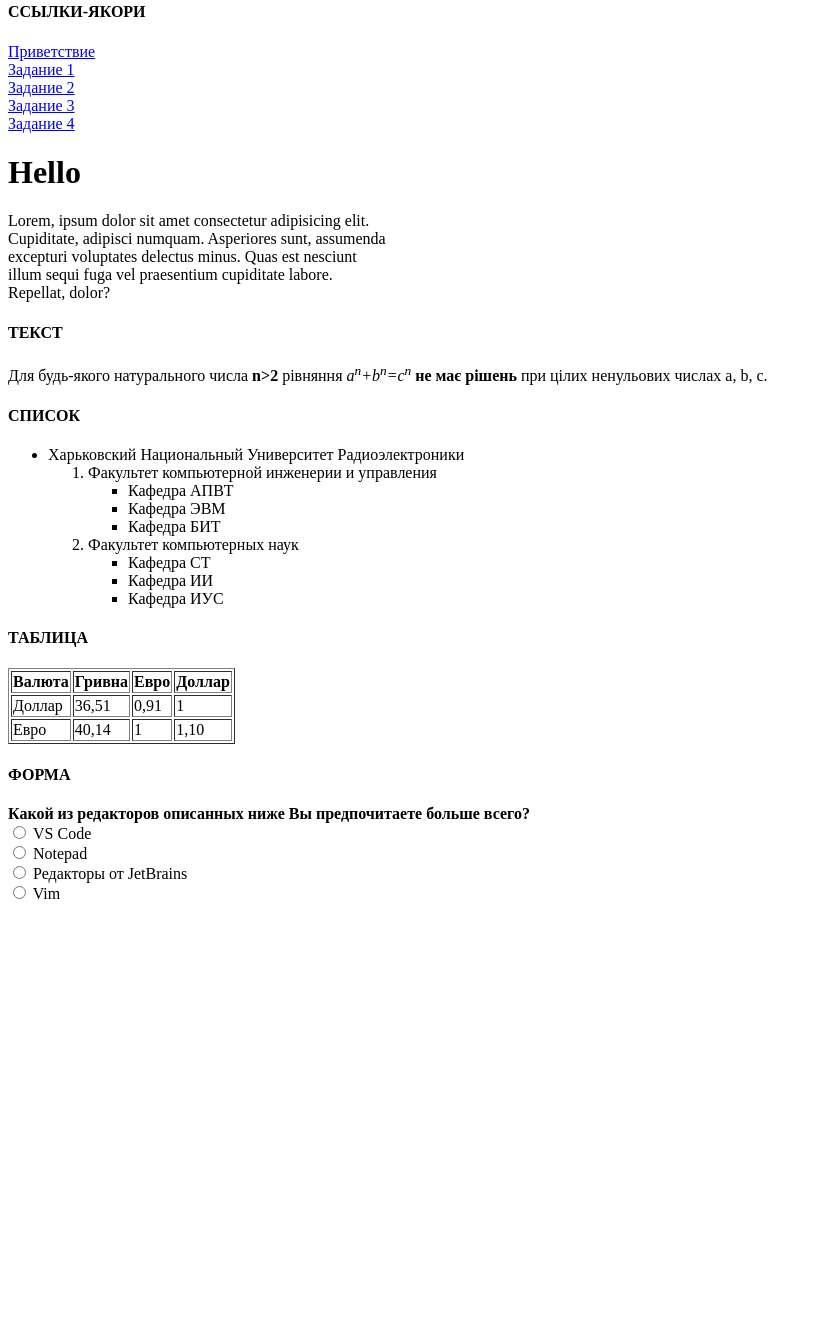
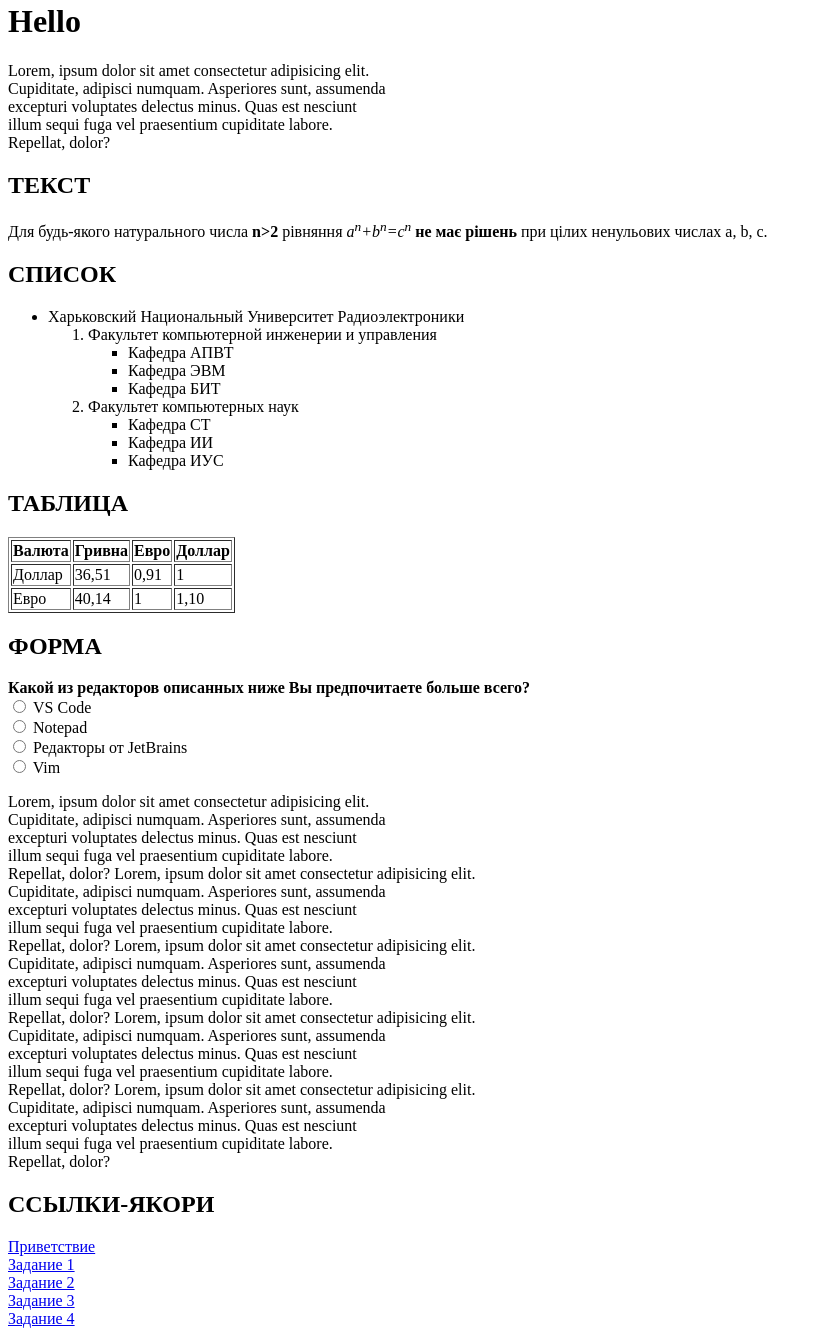
Before and after one commit to NoN-Name87/NoN-Name87.github.io, a plain HTML site: page index.html in a window 1280 px wide. Shown: the part 18-1354 px from the top of the page, without its empty margins (0-818 px from the left). Before the commit the page ends 929 px from the top, so only its background shows below. Drawn offline with Linux system fonts and the light colour scheme.

Commit message:
feat: testing

```diff
--- a/index.html
+++ b/index.html
@@ -5,13 +5,7 @@
         <meta charset="utf-8">
     </head>
     <body>
-        <h4>ССЫЛКИ-ЯКОРИ</h4>
-        <a href="#hello_ch" target="_self">Приветствие</a><br>
-        <a href="#text_ch" target="_self">Задание 1</a><br>
-        <a href="#list_ch" target="_self">Задание 2</a><br>
-        <a href="#table_ch" target="_self">Задание 3</a><br>
-        <a href="#form_ch" target="_self">Задание 4</a>
-        <h1 id="hello_ch">Hello</h1>
+        <h1 id="hello">Hello</h1>
         <p>
             Lorem, ipsum dolor sit amet consectetur adipisicing elit.<br>
             Cupiditate, adipisci numquam. Asperiores sunt, assumenda<br>
@@ -19,11 +13,11 @@
             illum sequi fuga vel praesentium cupiditate labore.<br>
             Repellat, dolor?
         </p>
-        <h4 id="text_ch">ТЕКСТ</h4>
+        <h2 id="task1">ТЕКСТ</h2>
         Для будь-якого натурального числа <b>n&gt;2</b>
         рівняння <i>a<sup>n</sup>+b<sup>n</sup>=c<sup>n</sup></i>
         <b>не має рішень</b> при цілих ненульових числах a, b, c.
-        <h4 id="list_ch">СПИСОК</h4>
+        <h2 id="task2">СПИСОК</h2>
         <ul>
            <li>
                 Харьковский Национальный Университет Радиоэлектроники
@@ -47,7 +41,7 @@
                 </ol>
             </li>
         </ul>
-        <h4 id="table_ch">ТАБЛИЦА</h4>
+        <h2 id="task3">ТАБЛИЦА</h2>
         <table border="1">
             <thead>
                 <tr>
@@ -72,7 +66,7 @@
                 </tr>
             </tbody>
         </table>
-        <h4 id="form_ch">ФОРМА</h4>
+        <h2 id="task4">ФОРМА</h2>
         <form>
             <b>Какой из редакторов описанных ниже Вы предпочитаете больше всего?</b><br>
             <input type="radio" name="editor" id="option1">
@@ -84,5 +78,38 @@
             <input type="radio" name="editor" id="option4">
             Vim
         </form>
+        <p>
+            Lorem, ipsum dolor sit amet consectetur adipisicing elit.<br>
+            Cupiditate, adipisci numquam. Asperiores sunt, assumenda<br>
+            excepturi voluptates delectus minus. Quas est nesciunt<br>
+            illum sequi fuga vel praesentium cupiditate labore.<br>
+            Repellat, dolor?
+            Lorem, ipsum dolor sit amet consectetur adipisicing elit.<br>
+            Cupiditate, adipisci numquam. Asperiores sunt, assumenda<br>
+            excepturi voluptates delectus minus. Quas est nesciunt<br>
+            illum sequi fuga vel praesentium cupiditate labore.<br>
+            Repellat, dolor?
+            Lorem, ipsum dolor sit amet consectetur adipisicing elit.<br>
+            Cupiditate, adipisci numquam. Asperiores sunt, assumenda<br>
+            excepturi voluptates delectus minus. Quas est nesciunt<br>
+            illum sequi fuga vel praesentium cupiditate labore.<br>
+            Repellat, dolor?
+            Lorem, ipsum dolor sit amet consectetur adipisicing elit.<br>
+            Cupiditate, adipisci numquam. Asperiores sunt, assumenda<br>
+            excepturi voluptates delectus minus. Quas est nesciunt<br>
+            illum sequi fuga vel praesentium cupiditate labore.<br>
+            Repellat, dolor?
+            Lorem, ipsum dolor sit amet consectetur adipisicing elit.<br>
+            Cupiditate, adipisci numquam. Asperiores sunt, assumenda<br>
+            excepturi voluptates delectus minus. Quas est nesciunt<br>
+            illum sequi fuga vel praesentium cupiditate labore.<br>
+            Repellat, dolor?
+        </p>
+        <h2>ССЫЛКИ-ЯКОРИ</h2>
+        <a href="#hello" target="_self">Приветствие</a><br>
+        <a href="#task1" target="_self">Задание 1</a><br>
+        <a href="#task2" target="_self">Задание 2</a><br>
+        <a href="#task3" target="_self">Задание 3</a><br>
+        <a href="#task4" target="_self">Задание 4</a>
     </body>
 </html>
```
